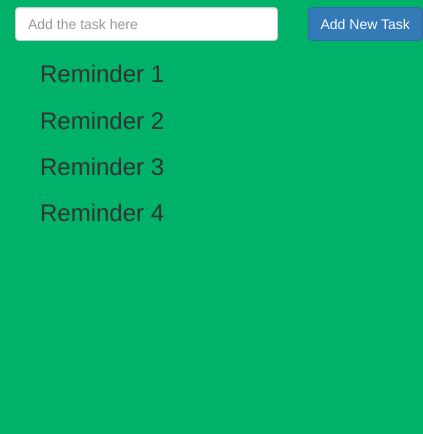
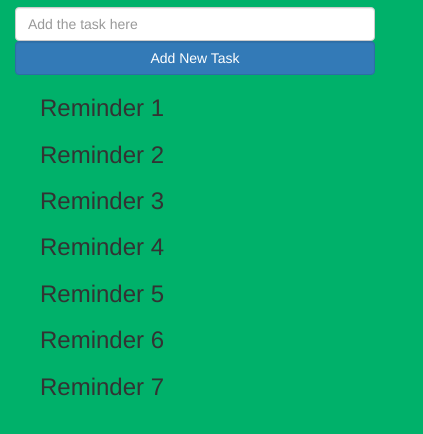
Before and after one commit to Kickbottowski/Rico, a plain HTML site: page dashboard/quicktask.html in a window 390 px wide. Shown: the whole page, 423 px wide, since content can reach past the window. Drawn offline with nearby package versions, Linux system fonts and the light colour scheme.

Commit message:
Final Product in ver 2.0

```diff
--- a/dashboard/quicktask.html
+++ b/dashboard/quicktask.html
@@ -21,17 +21,13 @@
 
     <div class="container">
         <div style="padding-top:2%;" class="row text-center">
-
-            <div class="col-xs-9 col-sm-9 col-md-8 col-lg-8">
+            <div class="col-xs-12 col-sm-12 col-md-8 col-lg-8">
                 <input type="text" name="" placeholder="Add the task here" class="form-control" id="">
             </div>
 
-            <div class="col-xs-3 col-sm-3 col-md-2 col-lg-2">
-                <button type="button" class="btn btn-primary">Add New Task</button>
+            <div class="col-xs-12 col-sm-12 col-md-2 col-lg-2">
+                <button type="button" class="btn btn-primary form-control">Add New Task</button>
             </div>
-
-
-
         </div>
 
         <div class="row">
@@ -48,6 +44,16 @@
                 <li>
                     <h3>Reminder 4</h3>
                 </li>
+                <li>
+                    <h3>Reminder 5</h3>
+                </li>
+                <li>
+                    <h3>Reminder 6</h3>
+                </li>
+                <li>
+                    <h3>Reminder 7</h3>
+                </li>
+
             </ul>
         </div>
 
```
Also changed, not shown: dashboard/dashfinal.html (+5 -3 lines).
